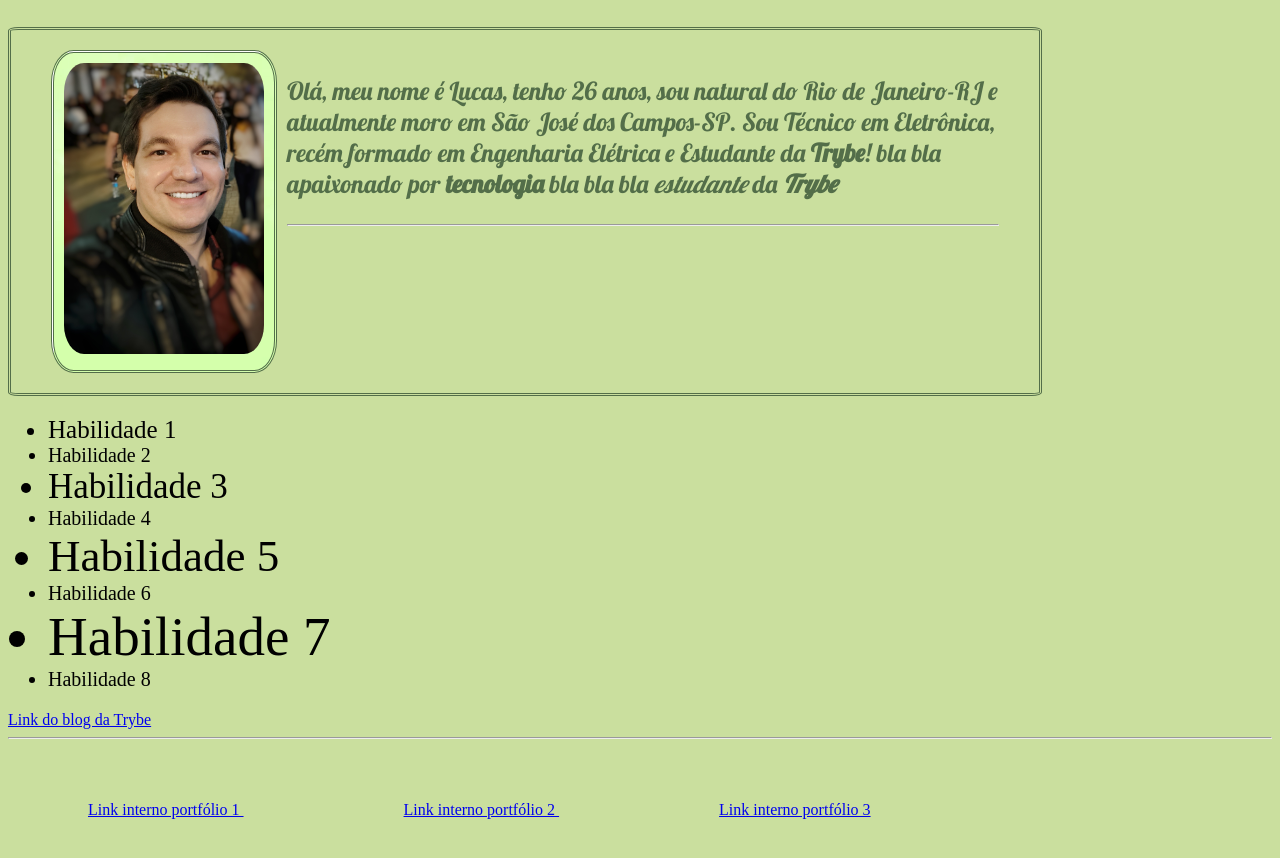
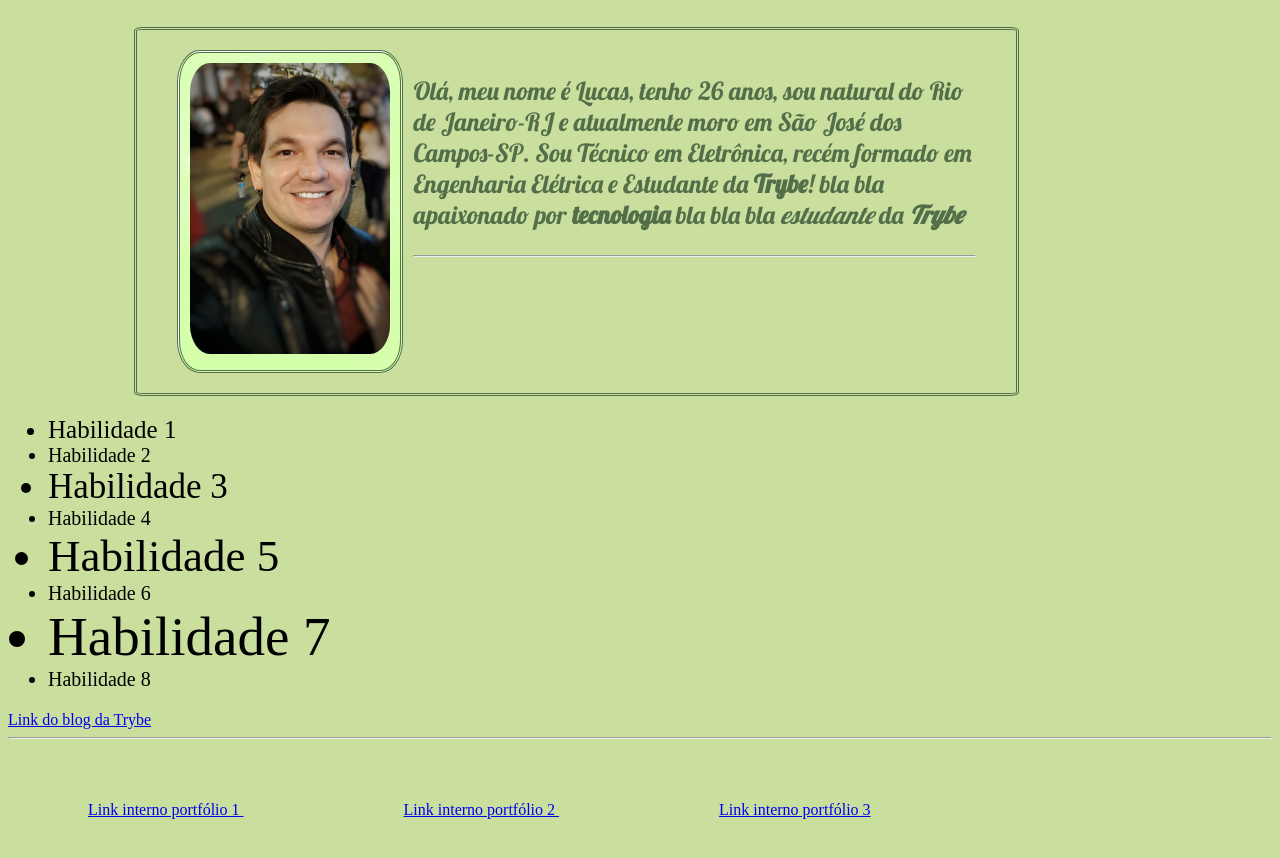
Before and after one commit to llmoura/llmoura.github.io, a plain HTML site: page index.html in a window 1280 px wide. Shown: the part 78-936 px from the top of the page. Drawn offline with Linux system fonts and the light colour scheme.

Commit message:
Ajustes de posicionamento / cores

```diff
--- a/style.css
+++ b/style.css
@@ -1,6 +1,8 @@
 
 
-body{ background-color: #CADF9E; }
+ body{ background-color: #CADF9E; }
+
+
 
 h1{
     text-align: center;
@@ -40,10 +42,12 @@ h1{
 }
 
 .description{
+
     font-family: 'Lobster', cursive;
     font-size: 25px;
     padding: 20px 40px;
-    width: 75%;
+    margin-left: 10%;
+    margin-right: 20%;
     color: #536e49;
     border-style: double;
     border-radius: 1%;
```
Also changed, not shown: images/green-background-body.jpg (added), images/green-background1.jpg.
